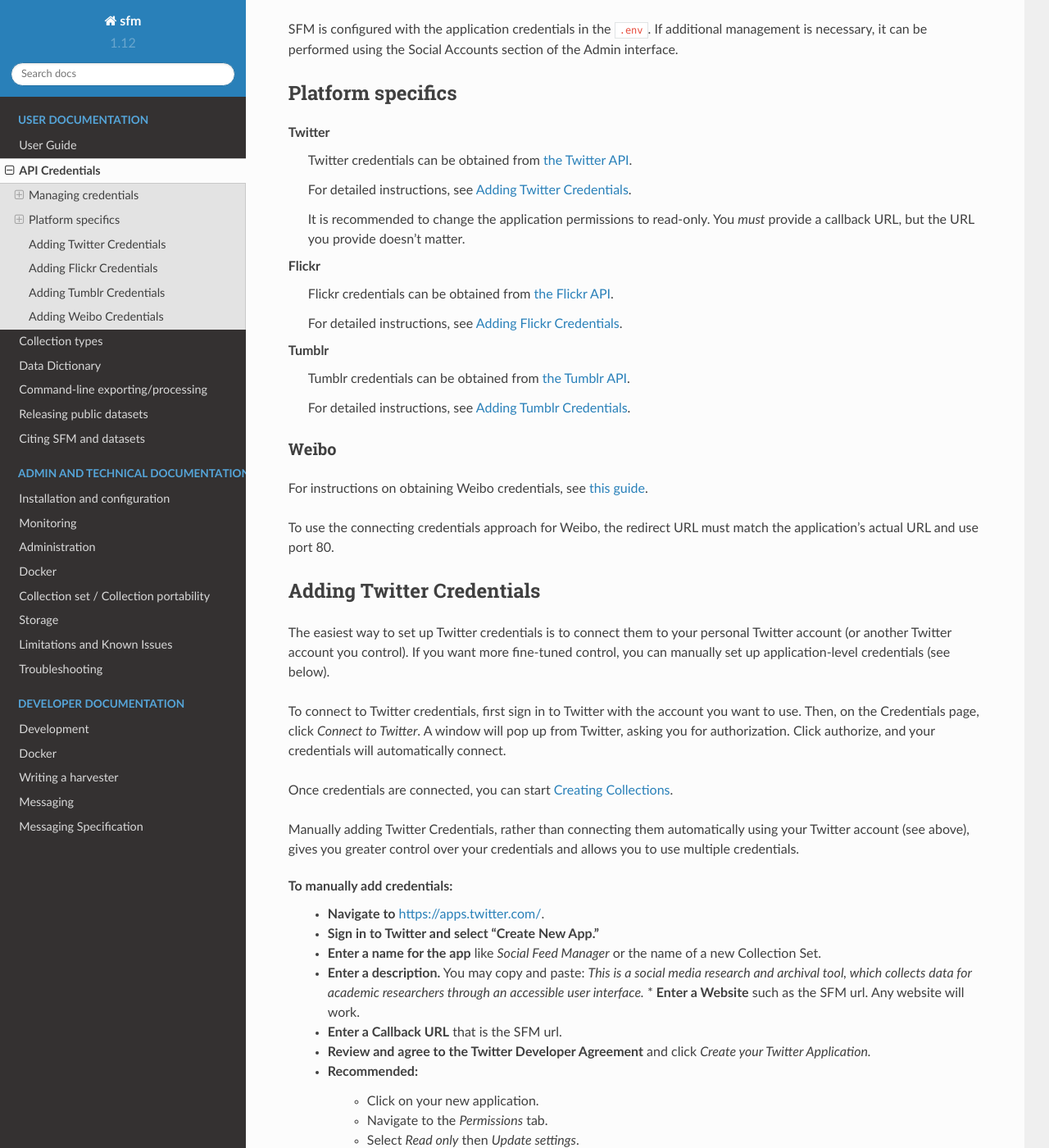
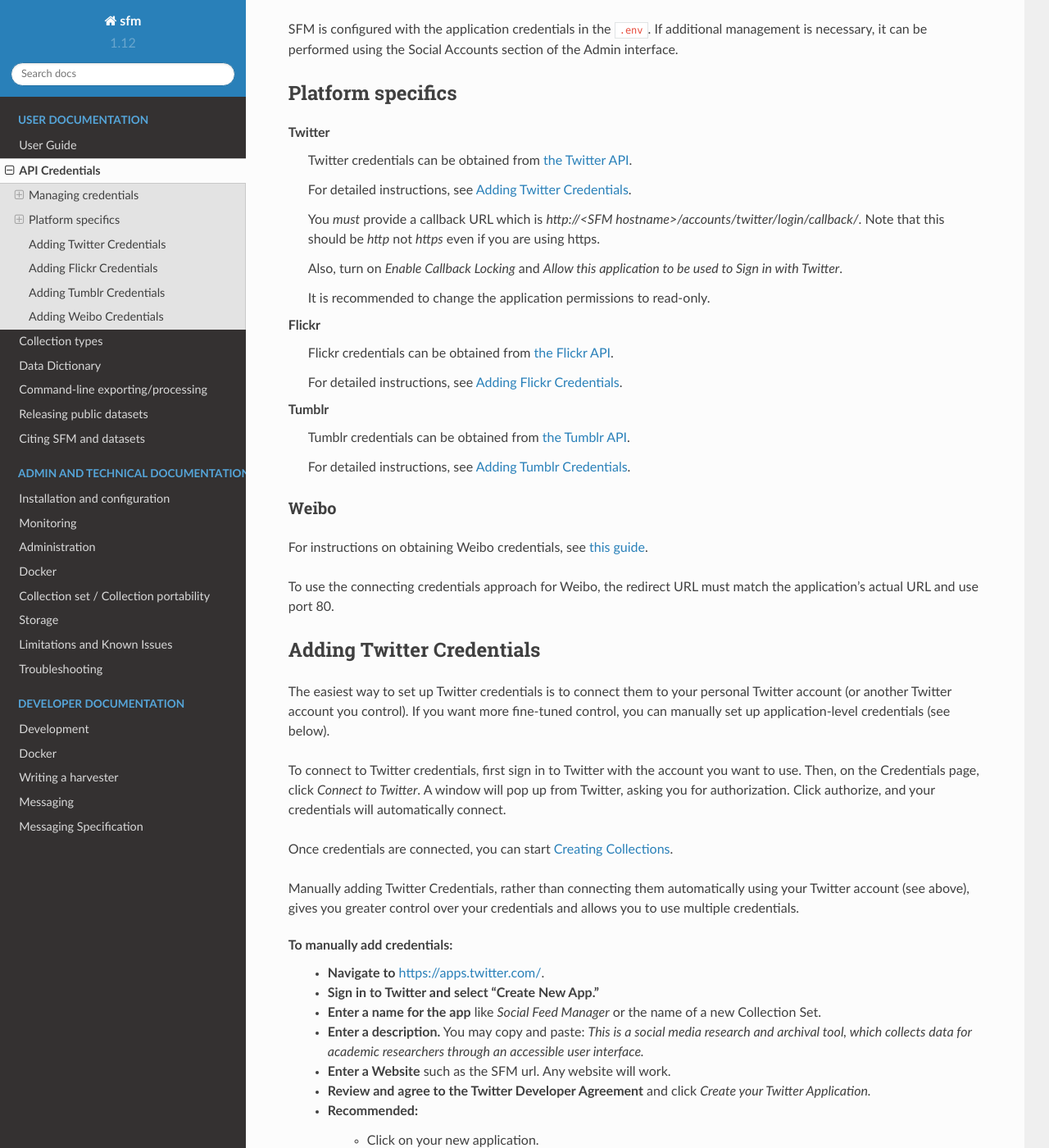
Before and after one commit to gwu-libraries/sfm-ui, a Sphinx documentation site: the page built from docs/credentials.rst, in a window 1280 px wide and 1400 px high, scrolled down 916 px. Shown: the whole window at 82% size. Built offline with Sphinx 7.4.7 and the Read the Docs theme 2.0.0, drawn with Linux system fonts in a browser that asks for light colours; pages that are not in the unit, such as notebooks, are missing from menus.

Commit message:
Update to Twitter app configuration docs.

```diff
--- a/docs/credentials.rst
+++ b/docs/credentials.rst
@@ -61,8 +61,12 @@
 
   For detailed instructions, see :ref:`twitter-credentials`.
 
-  It is recommended to change the application permissions to read-only.  You
-  *must* provide a callback URL, but the URL you provide doesn't matter.
+  You *must* provide a callback URL which is *http://<SFM hostname>/accounts/twitter/login/callback/*.
+  Note that this should be *http* not *https* even if you are using https.
+
+  Also, turn on *Enable Callback Locking* and *Allow this application to be used to Sign in with Twitter*.
+
+  It is recommended to change the application permissions to read-only.
 
 Flickr
   Flickr credentials can be obtained from
@@ -117,8 +121,7 @@
   * **Enter a description.** You may copy and paste:
     *This is a social media research and archival tool, which collects data for
     academic researchers through an accessible user interface.*
-    * **Enter a Website** such as the SFM url. Any website will work.
-  * **Enter a Callback URL** that is the SFM url.
+  * **Enter a Website** such as the SFM url. Any website will work.
   * **Review and agree to the Twitter Developer Agreement** and click *Create
     your Twitter Application.*
   * Recommended:
--- a/docs/troubleshooting.rst
+++ b/docs/troubleshooting.rst
@@ -59,7 +59,7 @@
 Social Network Login Failure for Twitter
 ^^^^^^^^^^^^^^^^^^^^^^^^^^^^^^^^^^^^^^^^
 If you receive a Social Network Login Failure when trying to connect a Twitter account, make sure that the Twitter app
-from which you got the Twitter credentials is configured with a callback URL. The URL you provide doesn't matter.
+from which you got the Twitter credentials is configured with a callback URL. The URL should be *http://<SFM hostname>/accounts/twitter/login/callback/*.
 
 If you have made a change to the credentials configured in ``.env``, try deleting twitter from Social Applications in the admin interface and restarting SFM UI (``docker-compose stop ui`` then ``docker-compose up -d``).
 
```
